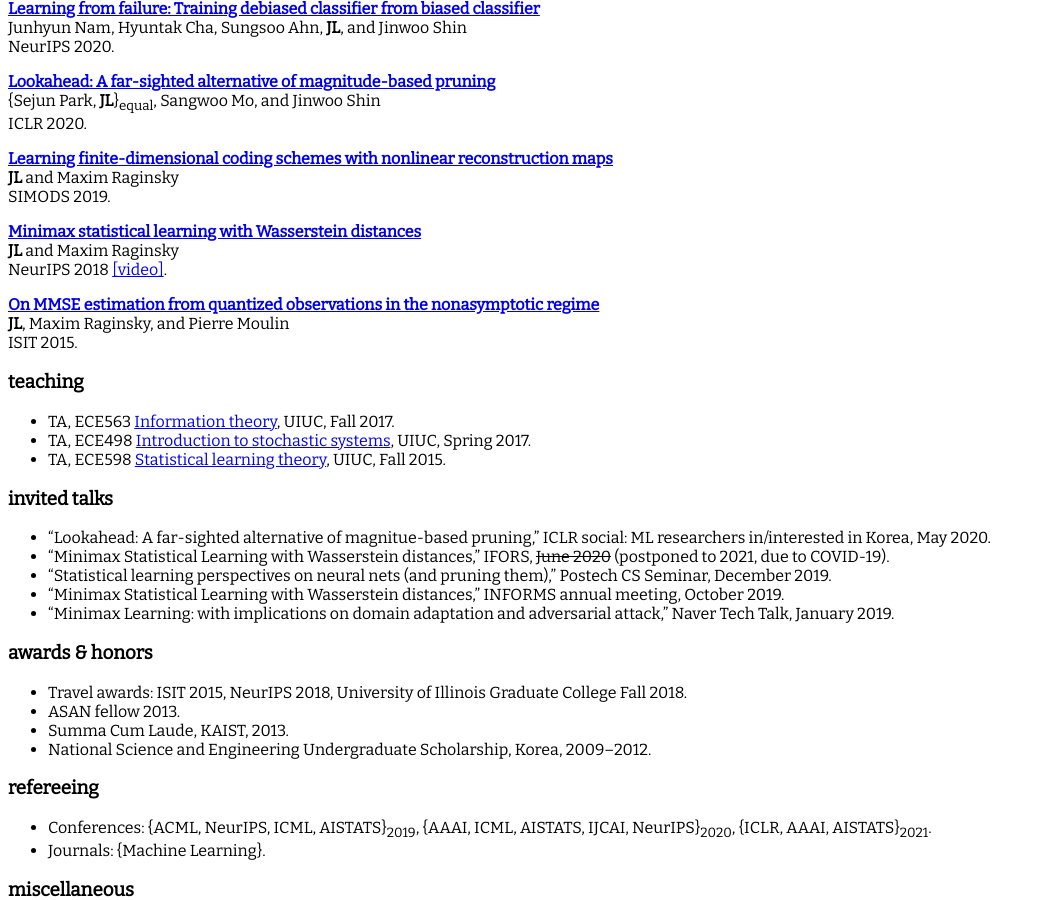
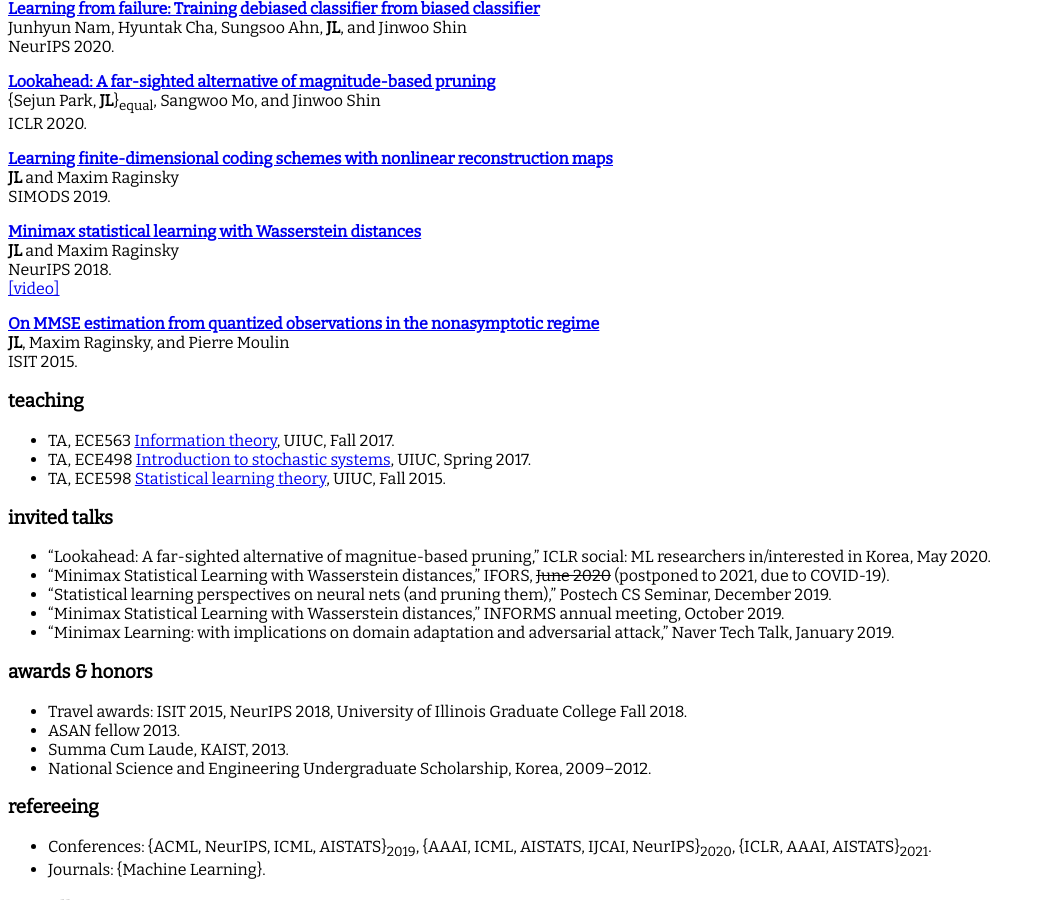
Before and after one commit to jaeho-lee/jaeho-lee.github.io, a Jekyll site: the page built from index.md, in a window 1280 px wide and 900 px high, scrolled down 791 px. Shown: the whole window, without its empty margins (0-1046 px from the left). Built offline with Jekyll 4.4.1, drawn with Linux system fonts in a browser that asks for light colours.

```diff
--- a/index.md
+++ b/index.md
@@ -49,7 +49,8 @@ SIMODS 2019.
 
 **[Minimax statistical learning with Wasserstein distances](https://arxiv.org/pdf/1705.07815.pdf)**
 **JL** and Maxim Raginsky
-NeurIPS 2018 [[video]](https://www.videoken.com/embed/h-nWXfuEpF4?tocitem=38).
+NeurIPS 2018.
+[[video]](https://www.videoken.com/embed/h-nWXfuEpF4?tocitem=38)
 
 **[On MMSE estimation from quantized observations in the nonasymptotic regime](https://arxiv.org/pdf/1504.06029.pdf)**
 **JL**, Maxim Raginsky, and Pierre Moulin
```
